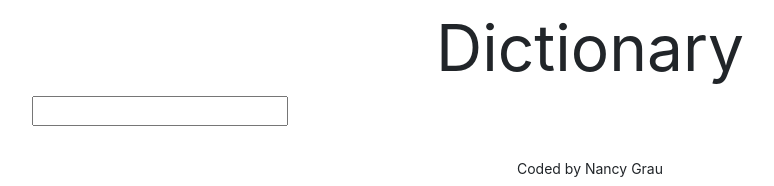
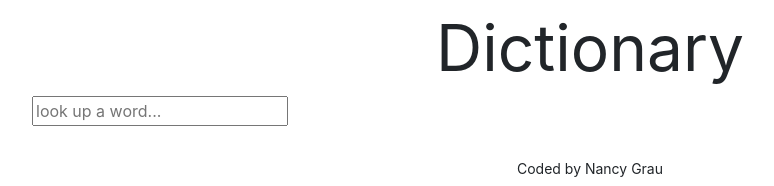
Before and after one commit to nancygrau/dictionary_react, a React (Create React App) app: page / in a window 1280 px wide. Shown: the top 186 px of the page, without its empty margins (50-824 px from the left). Built offline with nearby package versions, Linux system fonts and the light colour scheme.

Commit message:
placeholder in form

```diff
--- a/src/Dictionary.js
+++ b/src/Dictionary.js
@@ -30,7 +30,7 @@ function handleKeywordChange(event){
 
   return <div className="Dictionary">
     <form onSubmit={search}>
-      <input type="search" onChange={handleKeywordChange}/>
+      <input type="search" placeholder="look up a word..." onChange={handleKeywordChange}/>
     </form>
     <Results results={results} />
   </div>;
```
